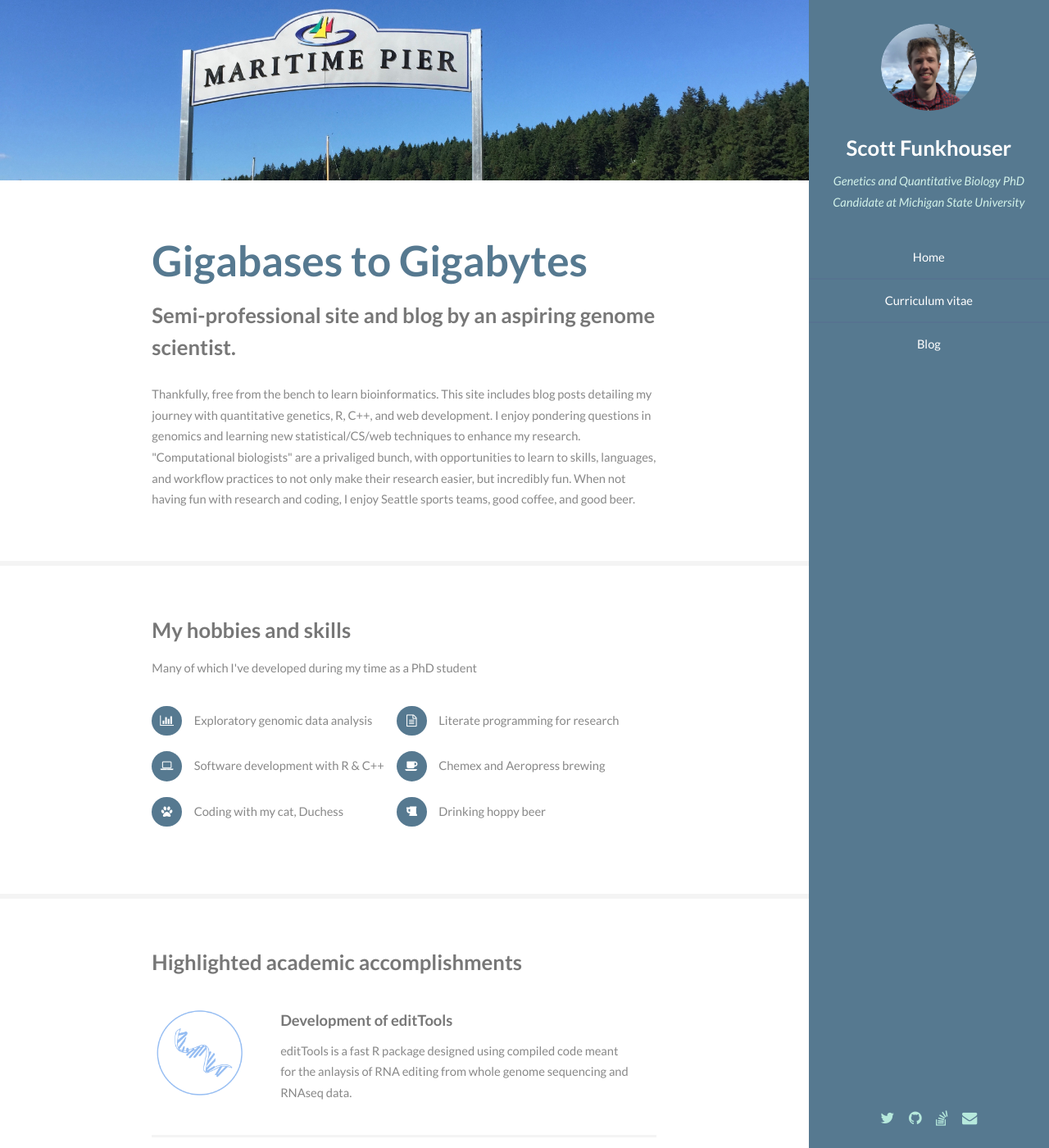
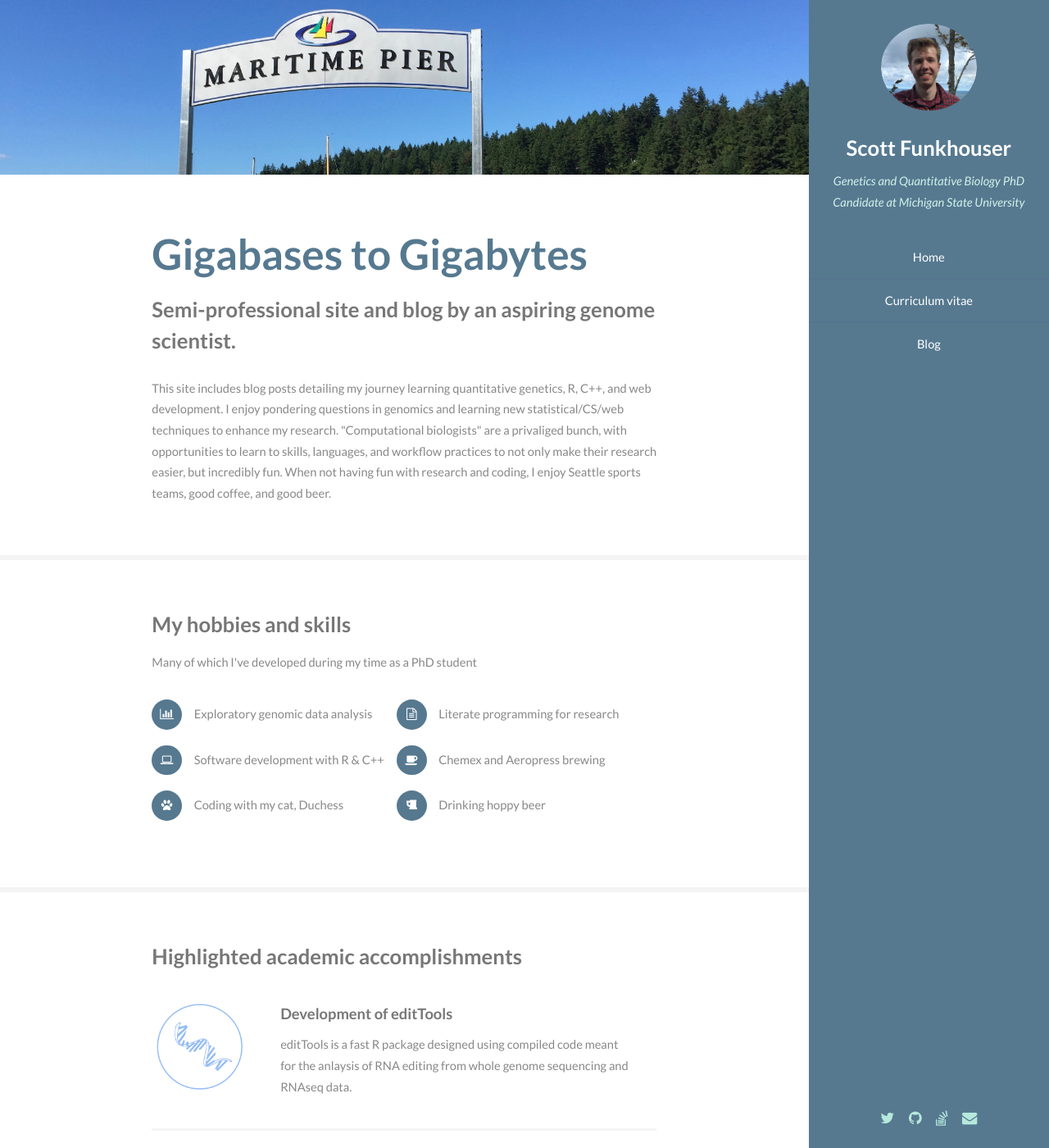
Before and after one commit to funkhou9/blog, a Jekyll site: the page built from index.html, in a window 1280 px wide and 1400 px high. Shown: the whole window at 82% size. Built offline with Jekyll 4.4.1, drawn with Linux system fonts in a browser that asks for light colours.

Commit message:
modify banner and intro paragraph

```diff
--- a/css/style.css
+++ b/css/style.css
@@ -1063,7 +1063,7 @@
 		background-size: cover;
 		content: '';
 		display: block;
-		height: 15em;
+		height: 14.5em;
 		width: 100%;
 	}
 
--- a/index.html
+++ b/index.html
@@ -11,7 +11,7 @@ layout: default
                 <h2>Gigabases to Gigabytes</h2>
                 <p>Semi-professional site and blog by an aspiring genome scientist.</p>
             </header>
-            <p>Thankfully, free from the bench to learn bioinformatics. This site includes blog posts detailing my journey with quantitative genetics, R, C++, and web development. I enjoy pondering questions in genomics and learning new statistical/CS/web techniques to enhance my research. "Computational biologists" are a privaliged bunch, with opportunities to learn to skills, languages, and workflow practices to not only make their research easier, but incredibly fun. When not having fun with research and coding, I enjoy Seattle sports teams, good coffee, and good beer.</p>
+            <p>This site includes blog posts detailing my journey learning quantitative genetics, R, C++, and web development. I enjoy pondering questions in genomics and learning new statistical/CS/web techniques to enhance my research. "Computational biologists" are a privaliged bunch, with opportunities to learn to skills, languages, and workflow practices to not only make their research easier, but incredibly fun. When not having fun with research and coding, I enjoy Seattle sports teams, good coffee, and good beer.</p>
         </div>
     </section>
 
```
